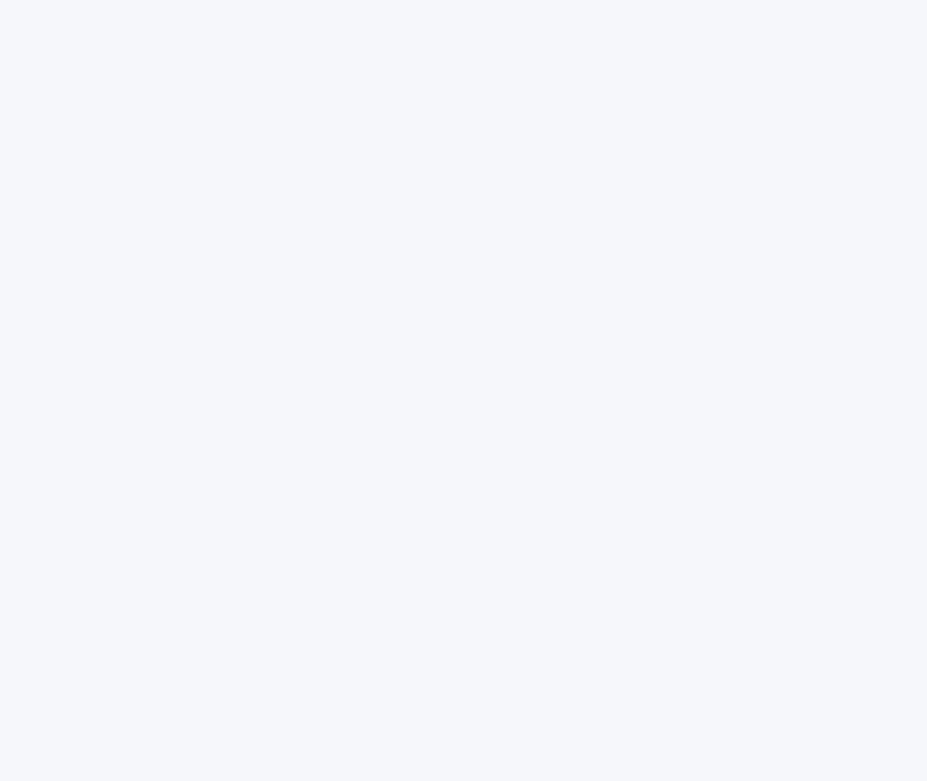
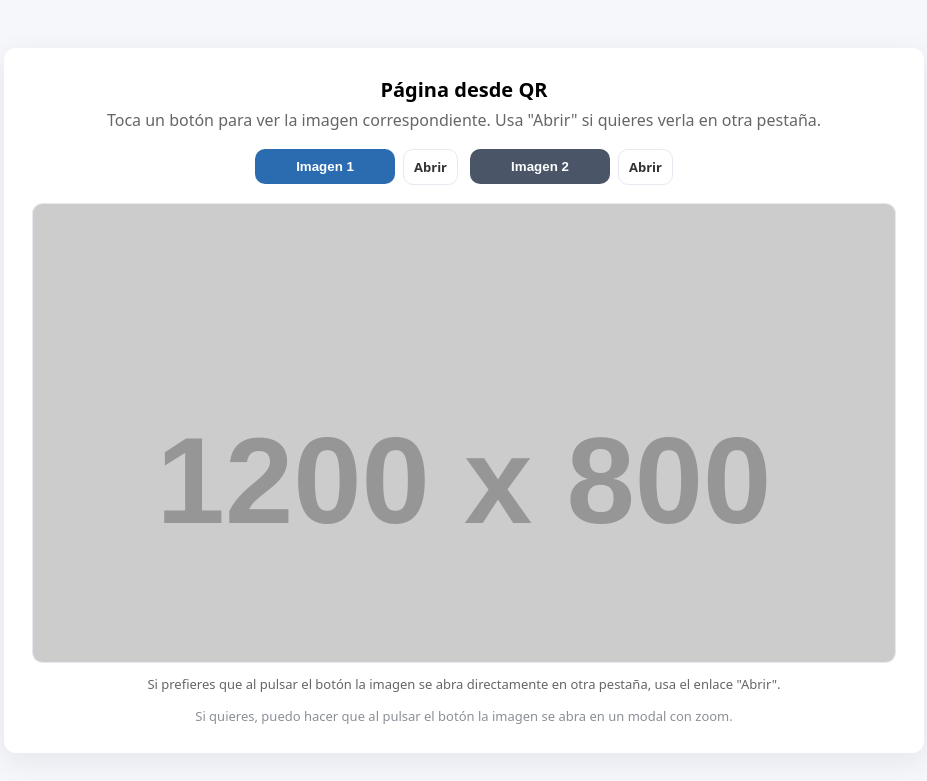
Before and after one commit to Killzc2303/prueba-1, a plain HTML site: page index.html in a window 1280 px wide. Shown: the whole page, without its empty margins (176-1103 px from the left). Drawn offline with Linux system fonts and the light colour scheme; placeholder pictures from the web are drawn by us.

Commit message:
Actualizar index.html

```diff
--- a/index.html
+++ b/index.html
@@ -24,5 +24,92 @@
     .controls{display:flex;gap:12px;align-items:center;justify-content:center;flex-wrap:wrap;margin-bottom:18px}
     .btn{
       appearance:none;border:0;padding:10px 16px;border-radius:10px;font-weight:600;cursor:pointer;
+      background:var(--accent);color:white;min-width:140px;text-decoration:none;display:inline-flex;gap:8px;
+      align-items:center;justify-content:center;
+    }
+    .btn.secondary{background:#4a5568}
+    .open-link{
+      display:inline-flex;align-items:center;gap:8px;padding:8px 10px;border-radius:10px;
+      text-decoration:none;border:1px solid #e6e9ef;background:#fff;color:#333;font-weight:600;
+      font-size:13px;
+    }
+    .preview{border-radius:10px;overflow:hidden;border:1px solid #e6e9ef;background:#fff;max-width:100%;height:460px;display:grid;place-items:center}
+    .preview img{max-width:100%;max-height:100%;display:block;object-fit:contain}
+    .small{font-size:13px;color:var(--muted);margin-top:12px}
+    footer{margin-top:14px;font-size:13px;color:#8b8f97}
+    @media (max-width:680px){ .preview{height:300px} .controls{flex-direction:column} }
+    /* small icon */
+    .icon-open{font-size:13px;padding:2px 6px;border-radius:6px;background:#eef2ff;color:#2b6cb0}
+  </style>
+</head>
+<body>
+  <main class="card">
+    <h1>Página desde QR</h1>
+    <p class="lead">Toca un botón para ver la imagen correspondiente. Usa "Abrir" si quieres verla en otra pestaña.</p>
 
-::contentReference[oaicite:0]{index=0}
+    <!-- CONTROLES: botones que actualizan preview + enlace para abrir en nueva pestaña -->
+    <div class="controls" id="controls">
+      <!-- Reemplaza las URLs en data-image y href por tus imágenes reales -->
+      <div style="display:flex;gap:8px;align-items:center;">
+        <button class="btn" data-image="https://via.placeholder.com/1200x800?text=Imagen+1" type="button">Imagen 1</button>
+        <a class="open-link" href="https://via.placeholder.com/1200x800?text=Imagen+1" target="_blank" rel="noopener noreferrer" title="Abrir imagen 1 en nueva pestaña">
+          Abrir
+        </a>
+      </div>
+
+      <div style="display:flex;gap:8px;align-items:center;">
+        <button class="btn secondary" data-image="https://via.placeholder.com/1200x800?text=Imagen+2" type="button">Imagen 2</button>
+        <a class="open-link" href="https://via.placeholder.com/1200x800?text=Imagen+2" target="_blank" rel="noopener noreferrer" title="Abrir imagen 2 en nueva pestaña">
+          Abrir
+        </a>
+      </div>
+    </div>
+
+    <!-- PREVIEW (muestra la imágen dentro de la misma página) -->
+    <div class="preview" id="preview">
+      <img src="https://via.placeholder.com/1200x800?text=Imagen+1" alt="Previsualización" id="previewImg">
+    </div>
+
+    <div class="small">
+      Si prefieres que al pulsar el botón la imagen se abra directamente en otra pestaña, usa el enlace "Abrir".
+    </div>
+
+    <footer>
+      Si quieres, puedo hacer que al pulsar el botón la imagen se abra en un modal con zoom.
+    </footer>
+  </main>
+
+  <script>
+    // Selecciona botones y preview
+    const buttons = document.querySelectorAll('.btn');
+    const previewImg = document.getElementById('previewImg');
+
+    // Cuando se clickea el botón: actualizar preview (no abrir nueva pestaña)
+    buttons.forEach(btn => {
+      btn.addEventListener('click', (e) => {
+        const url = btn.getAttribute('data-image');
+        if (!url) return;
+        previewImg.src = url;
+        previewImg.alt = 'Imagen cargada';
+      });
+    });
+
+    // Opcional: si quieres que al presionar Enter mientras el botón está enfocado también funcione:
+    buttons.forEach(btn => {
+      btn.addEventListener('keyup', (e) => {
+        if (e.key === 'Enter' || e.key === ' ') {
+          btn.click();
+        }
+      });
+    });
+
+    // Mejora: cuando la imagen está cargando, puedes mostrar un texto o spinner (simple)
+    previewImg.addEventListener('load', () => {
+      // imagen cargada: podemos hacer algo si quieres (ej. quitar spinner)
+    });
+    previewImg.addEventListener('error', () => {
+      previewImg.alt = 'No se pudo cargar la imagen';
+    });
+  </script>
+</body>
+</html>
```
